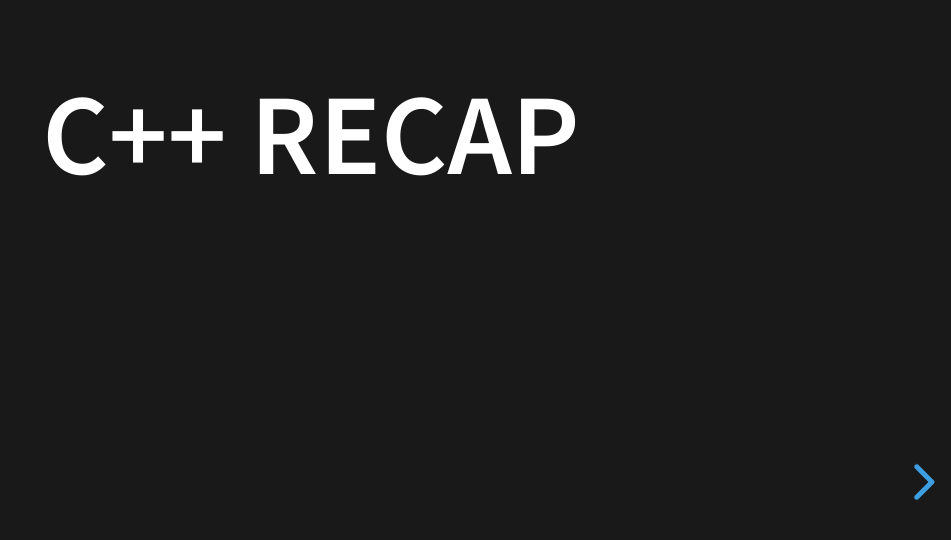
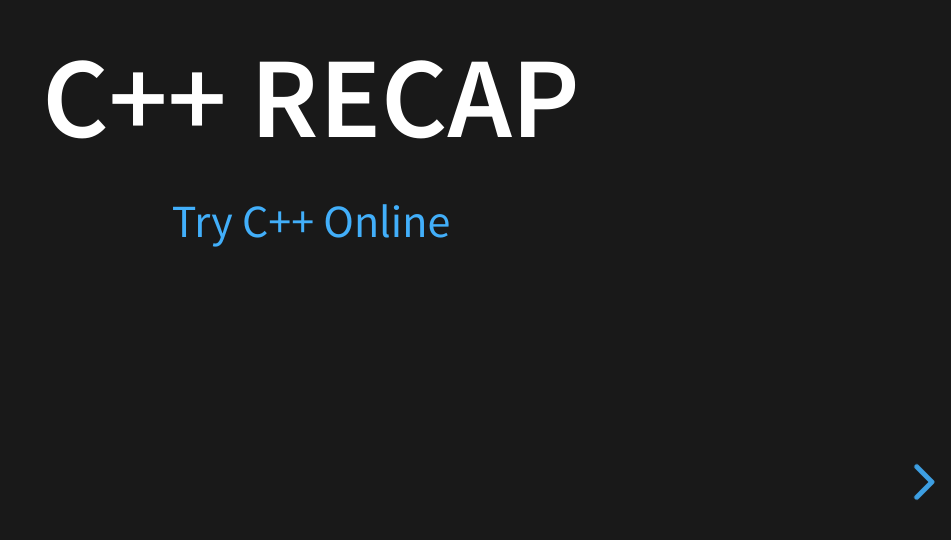
Before and after one commit to davpal/cpp-recap.github.io, a website: page docs/index.html in a window 1280 px wide. Shown: the part 256-796 px from the top of the page, without its empty margins (329-1280 px from the left). Drawn offline with Linux system fonts and the light colour scheme.

Commit message:
Add repl link

```diff
--- a/docs/index.html
+++ b/docs/index.html
@@ -26,6 +26,7 @@
       <div class="slides">
         <section>
           <h1>C++ Recap</h1>
+          <a href="https://repl.it/languages/cpp">Try C++ Online</a>
         </section>
         <section>
           <h1>C isn't that hard</h1>
```
